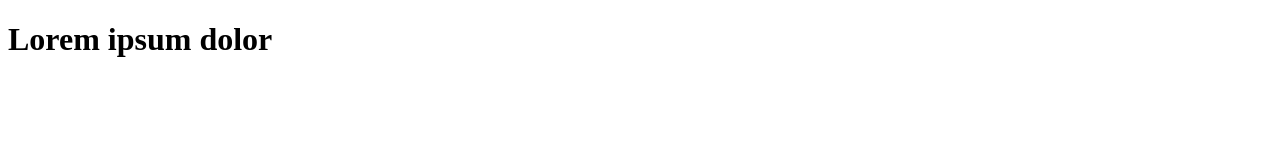
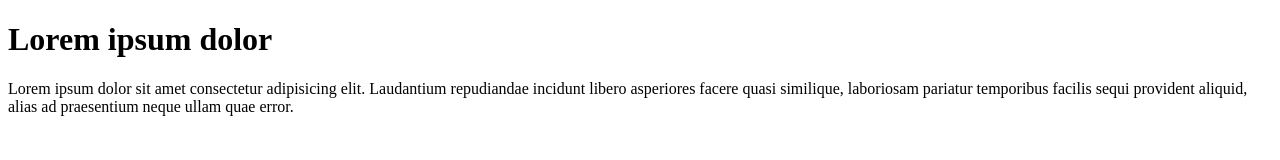
Before and after one commit to MilaSkalova/ukol2, a plain HTML site: page index.html in a window 1280 px wide. Drawn offline with Linux system fonts and the light colour scheme.

Commit message:
Přidán odstavec textu

```diff
--- a/index.html
+++ b/index.html
@@ -8,5 +8,6 @@
 </head>
 <body>
   <h1>Lorem ipsum dolor</h1>
+  <p>Lorem ipsum dolor sit amet consectetur adipisicing elit. Laudantium repudiandae incidunt libero asperiores facere quasi similique, laboriosam pariatur temporibus facilis sequi provident aliquid, alias ad praesentium neque ullam quae error.</p>
 </body>
 </html>
```
